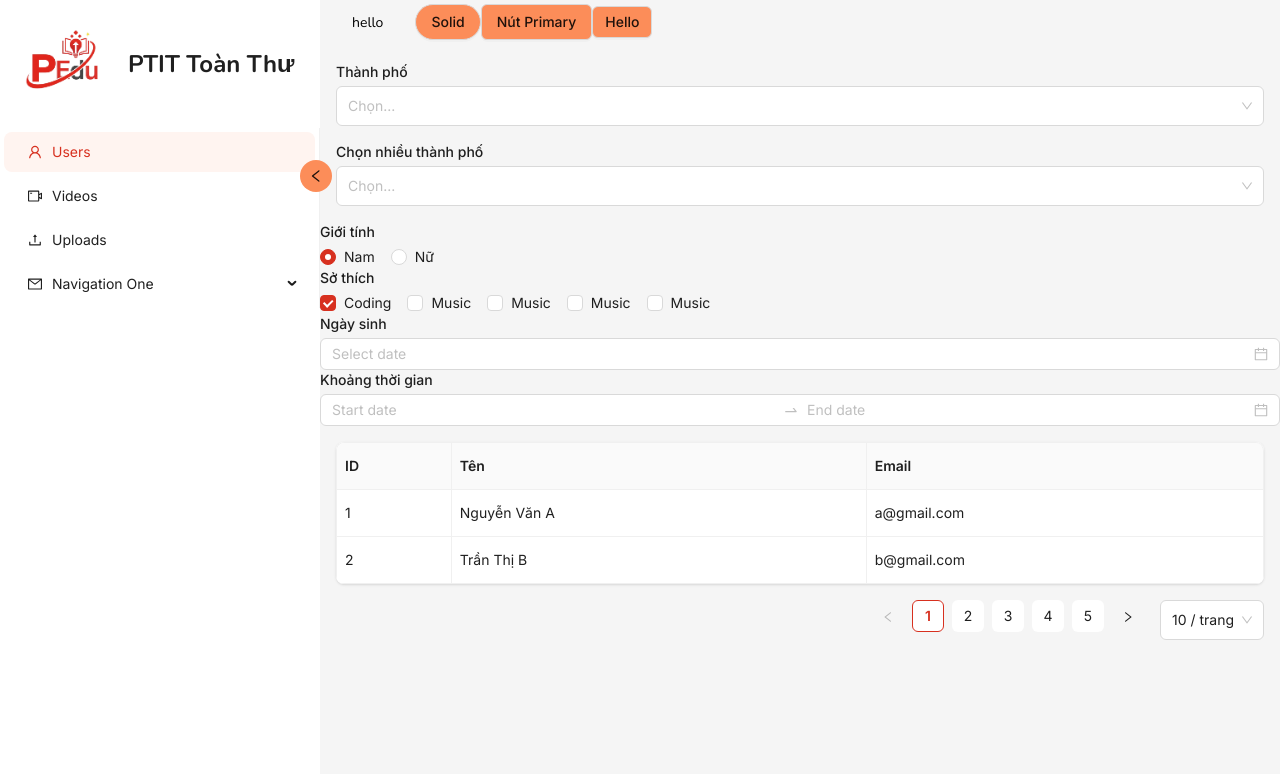
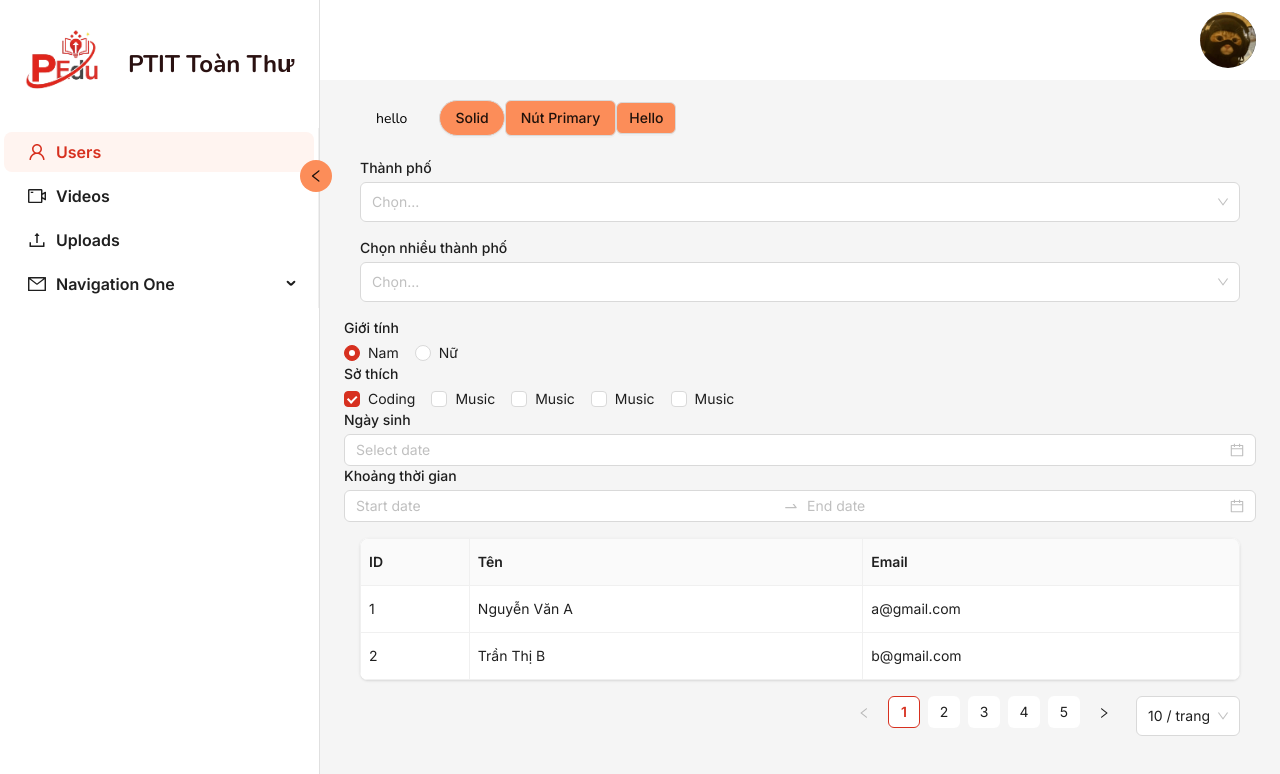
Before and after one commit to Hdang1612/PDoc_FE, a React (Vite) app: page / in a window 1280 px wide. Shown: the top 774 px of the page. Built offline with nearby package versions, Linux system fonts and the light colour scheme.

Commit message:
config header

```diff
--- a/src/App.css
+++ b/src/App.css
@@ -6,6 +6,7 @@
   --color-yellow: #fdcc8a;
   --color-cream: #fff0d9;
   --color-text: #2a1111;
+  --color-border: ##e0e0e0;
 
   --gradient-red-orange: linear-gradient(135deg, #d7301f 0%, #fc8d59 100%);
   --gradient-orange-yellow: linear-gradient(135deg, #fc8d59 0%, #fdcc8a 100%);
--- a/src/components/sidebar/index.tsx
+++ b/src/components/sidebar/index.tsx
@@ -2,18 +2,21 @@ import React from 'react';
 import { Menu } from 'antd';
 import { UserOutlined, VideoCameraOutlined, UploadOutlined, MailOutlined } from '@ant-design/icons';
 import logo from '../../assets/images/logomini.png';
-
+import './style.css';
+import { Link } from 'react-router-dom';
 const SideBar: React.FC<{ collapsed: boolean }> = ({ collapsed }) => {
   return (
     <div className="h-screen flex-col overflow-hidden">
       {/* Logo */}
-      <div
+      <Link
+        to="/"
         style={{
           //   width: '100%',
           height: collapsed ? '80px' : 'auto',
           display: 'flex',
           alignItems: 'center',
           justifyContent: collapsed ? 'center' : 'flex-start',
+          cursor: 'pointer',
           //   padding: collapsed ? 0 : '0 16px',
           //   transition: 'all 0.3s',
         }}
@@ -24,11 +27,11 @@ const SideBar: React.FC<{ collapsed: boolean }> = ({ collapsed }) => {
           className={`h-full transform duration-500 ease-in-out ${collapsed ? 'w-[80px]' : 'w-[128px]'}`}
         />
         <span
-          className={`font-body inline-block w-full transform overflow-hidden text-2xl font-bold whitespace-nowrap capitalize transition-all duration-500 ease-in-out ${collapsed ? 'max-w-0 opacity-0' : 'max-w-[240px] opacity-100'} `}
+          className={`font-body text-text inline-block w-full transform overflow-hidden text-2xl font-bold whitespace-nowrap capitalize transition-all duration-500 ease-in-out ${collapsed ? 'max-w-0 opacity-0' : 'max-w-[240px] opacity-100'} `}
         >
           PTIT toàn thư
         </span>
-      </div>
+      </Link>
 
       {/* Menu */}
       <Menu
--- /dev/null
+++ b/src/components/sidebar/style.css
@@ -0,0 +1,4 @@
+.ant-menu-title-content {
+  font-size: 16px !important;
+  font-weight: 600;
+}
--- a/src/config/antd-config.ts
+++ b/src/config/antd-config.ts
@@ -43,6 +43,8 @@ export const antdTheme: ThemeConfig = {
     Menu: {
       itemBg: '#fff',
       popupBg: '#fff',
+      iconSize: 18,
+      collapsedIconSize: 18,
     },
     Button: {
       controlHeight: 36,
--- /dev/null
+++ b/src/layout/main-layout/Header.tsx
@@ -0,0 +1,12 @@
+import avatar from '../../assets/images/avatar.jpg';
+const Header = () => {
+  return (
+    <div className="flex h-[80px] w-full items-center justify-end gap-1 bg-white px-6">
+      <div className="avatar h-14 w-14 overflow-hidden rounded-full">
+        <img className="w-full" src={avatar} />
+      </div>
+    </div>
+  );
+};
+
+export default Header;
--- a/src/layout/main-layout/MainLayout.tsx
+++ b/src/layout/main-layout/MainLayout.tsx
@@ -3,7 +3,10 @@ import SideBar from '../../components/sidebar';
 import { LeftOutlined } from '@ant-design/icons';
 import { Layout } from 'antd';
 import { useState } from 'react';
+import './style.css';
+import Header from './Header';
 const { Sider, Content } = Layout;
+
 const MainLayout = () => {
   const [collapsed, setCollapsed] = useState(false);
   return (
@@ -31,7 +34,10 @@ const MainLayout = () => {
         </div>
       </div>
       <Content>
-        <Outlet />
+        <Header />
+        <div className="px-6 py-4">
+          <Outlet />
+        </div>
       </Content>
     </Layout>
   );
--- a/src/layout/main-layout/style.css
+++ b/src/layout/main-layout/style.css
@@ -0,0 +1,3 @@
+.ant-layout-sider {
+  border-right: 1px solid #e0e0e0;
+}
```
Also changed, not shown: src/assets/images/avatar.jpg (added).
